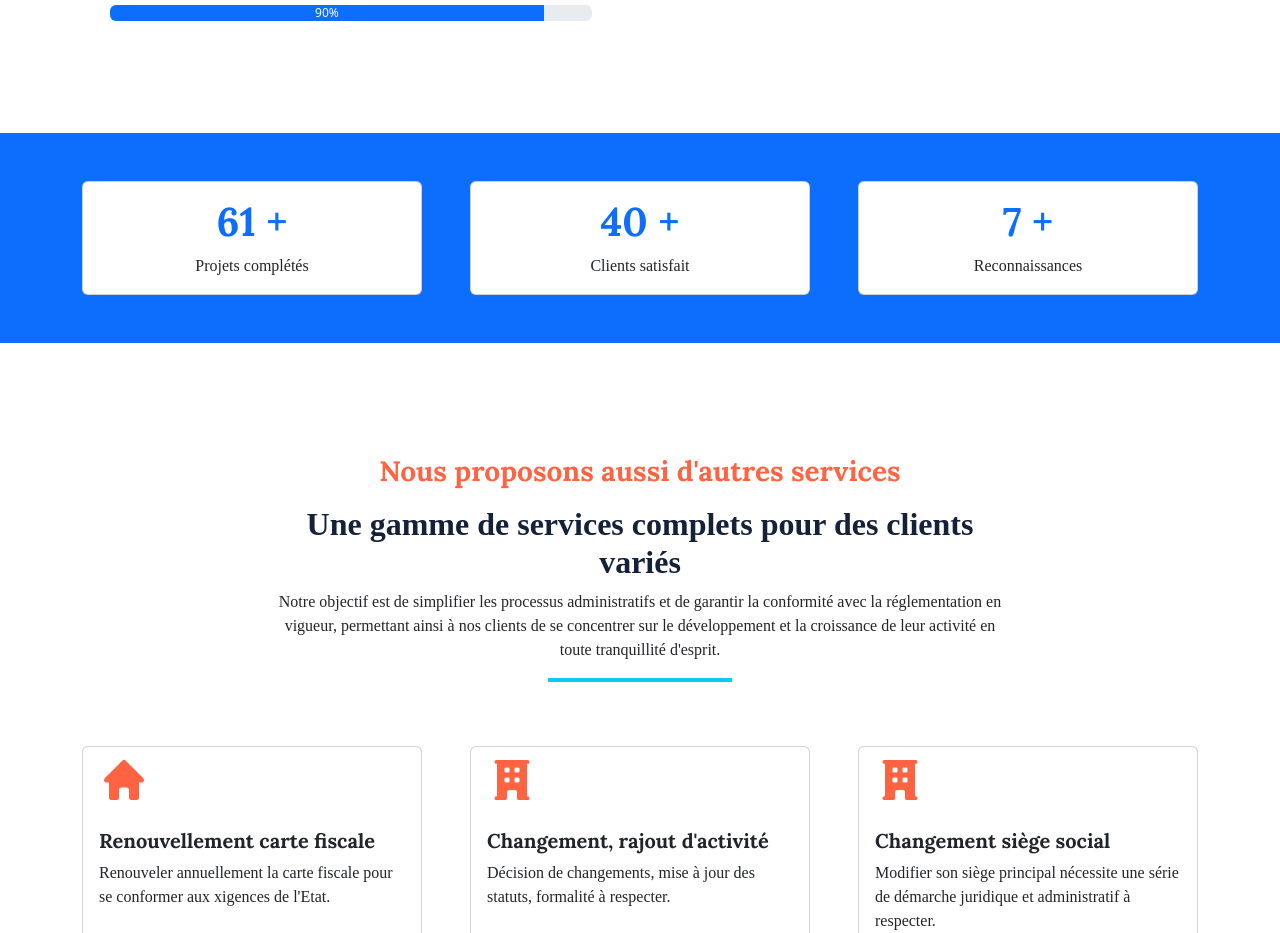
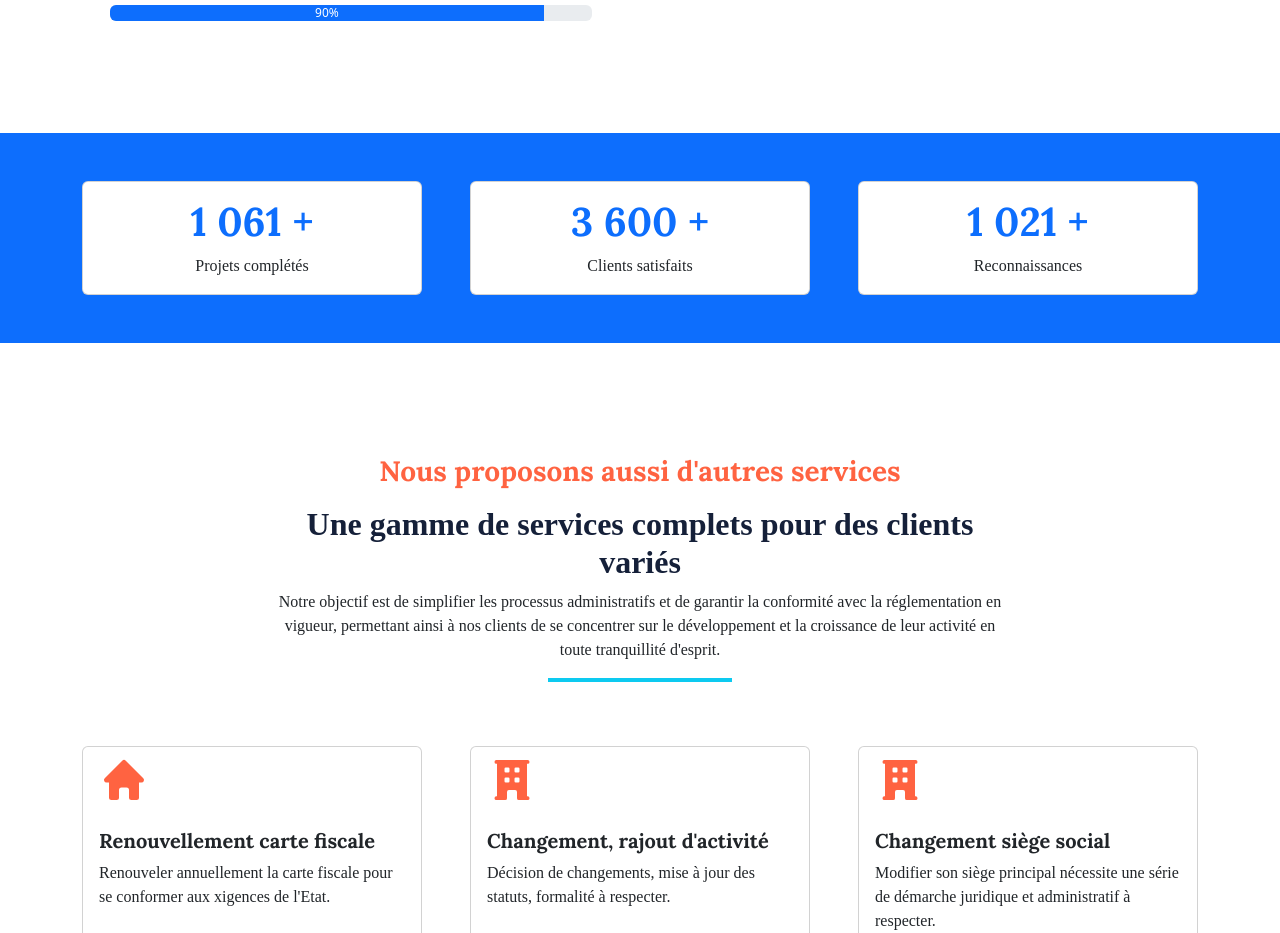
Before and after one commit to hrzmkl/axcel-project, a Next.js app: page /service in a window 1280 px wide. Shown: the part 5040-5973 px from the top of the page. Built offline with nearby package versions, Linux system fonts and the light colour scheme.

Commit message:
Update counter component

```diff
--- a/app/components/counter/counter.tsx
+++ b/app/components/counter/counter.tsx
@@ -1,62 +1,82 @@
-"use client"
-import React from "react";
-import CountUp from "react-countup";
-export default function counter(){
-    return(
-        <>
-            <div className='container-fluid bg-primary py-5'>
-                <div className='container'>
-                    <div className='row row row-cols-1 row-cols-md-3 g-5'>
-                        <div className="col">
-                            <div className="card axel-box h-100 ">
+"use client";
+import React, { useState, useEffect } from "react";
+import dynamic from "next/dynamic";
+import { useInView } from "react-intersection-observer";
+
+const CountUp = dynamic(() => import("react-countup"), { ssr: false });
+
+export default function Counter() {
+    const [ref1, inView1] = useInView({ threshold: 0.5 });
+    const [ref2, inView2] = useInView({ threshold: 0.5 });
+    const [ref3, inView3] = useInView({ threshold: 0.5 });
+
+    const [start1, setStart1] = useState(false);
+    const [start2, setStart2] = useState(false);
+    const [start3, setStart3] = useState(false);
+
+    // Chaque fois que l'élément est en vue, on redémarre le compteur
+    useEffect(() => {
+        if (inView1) {
+            setStart1(false);
+            setTimeout(() => setStart1(true), 100); // petit délai pour reset
+        }
+    }, [inView1]);
+
+    useEffect(() => {
+        if (inView2) {
+            setStart2(false);
+            setTimeout(() => setStart2(true), 100);
+        }
+    }, [inView2]);
+
+    useEffect(() => {
+        if (inView3) {
+            setStart3(false);
+            setTimeout(() => setStart3(true), 100);
+        }
+    }, [inView3]);
+
+    return (
+        <div className="container-fluid bg-primary py-5">
+            <div className="container">
+                <div className="row row-cols-1 row-cols-md-3 g-5">
+                    {/* Bloc 1 */}
+                    <div className="col" ref={ref1}>
+                        <div className="card axel-box h-100">
                             <div className="card-body text-center">
                                 <h5 className="card-title text-primary fs-1 fw-bolder">
-                                        <CountUp
-                                            start={0}
-                                            end={61}
-                                            duration={1}
-                                        /> +
+                                    {start1 && <CountUp start={0} end={1061} duration={2} separator=" " />} +
                                 </h5>
                                 <p className="card-text">Projets complétés</p>
-
                             </div>
                         </div>
                     </div>
-                        <div className="col">
+
+                    {/* Bloc 2 */}
+                    <div className="col" ref={ref2}>
                         <div className="card axel-box h-100">
                             <div className="card-body text-center">
                                 <h3 className="card-title text-primary fs-1 fw-bolder">
-                                        <CountUp
-                                            start={0}
-                                            end={40}
-                                            duration={1}
-                                        /> +
+                                    {start2 && <CountUp start={0} end={3600} duration={2} separator=" " />} +
                                 </h3>
-                                    <p className="card-text">Clients satisfait
-                                    </p>
-
+                                <p className="card-text">Clients satisfaits</p>
                             </div>
                         </div>
                     </div>
-                        <div className="col">
+
+                    {/* Bloc 3 */}
+                    <div className="col" ref={ref3}>
                         <div className="card axel-box h-100">
                             <div className="card-body text-center">
                                 <h5 className="card-title text-primary fs-1 fw-bolder">
-                                        <CountUp
-                                            start={0}
-                                            end={7}
-                                            duration={1}
-                                        /> +
+                                    {start3 && <CountUp start={0} end={1021} duration={2} separator=" " />} +
                                 </h5>
                                 <p className="card-text">Reconnaissances</p>
-
                             </div>
                         </div>
                     </div>
                 </div>
             </div>
         </div>
-
-        </>
-    )
+    );
 }
```
Lines whose indentation alone changed are shown as unchanged.
